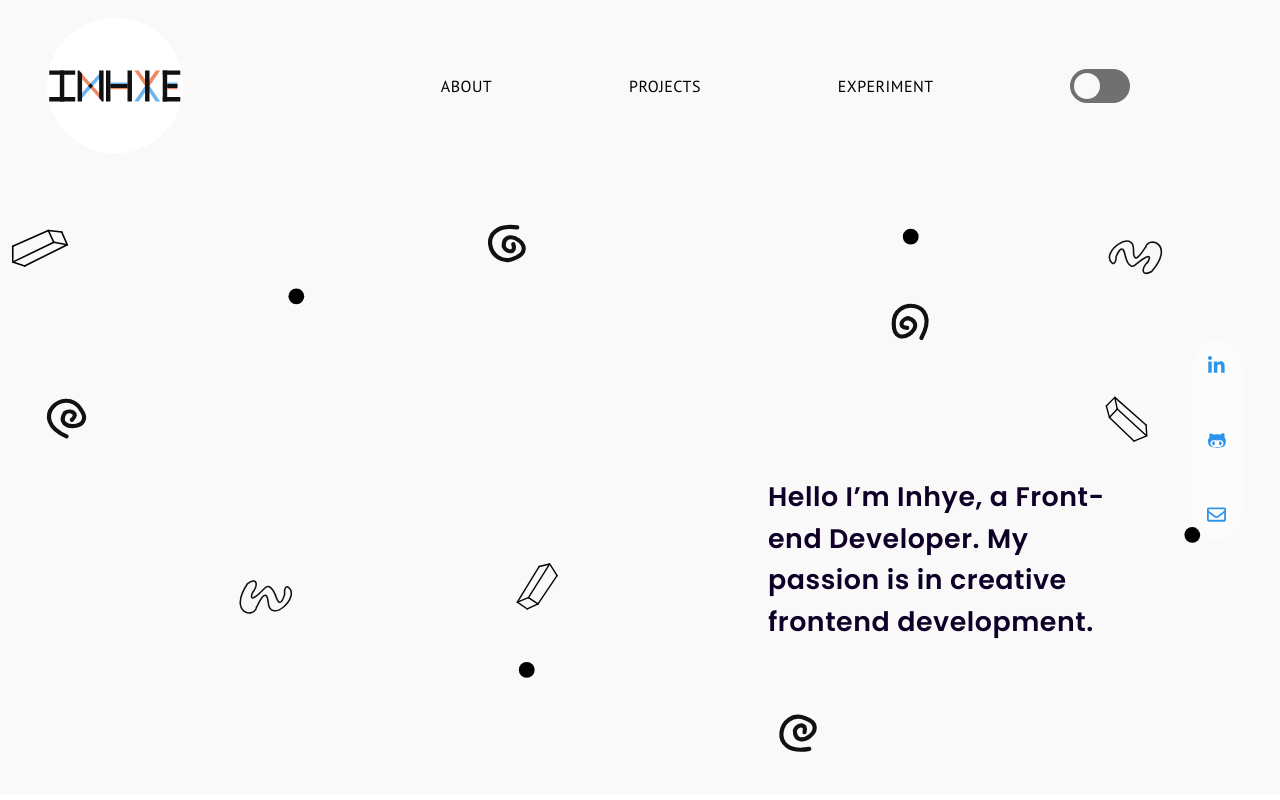
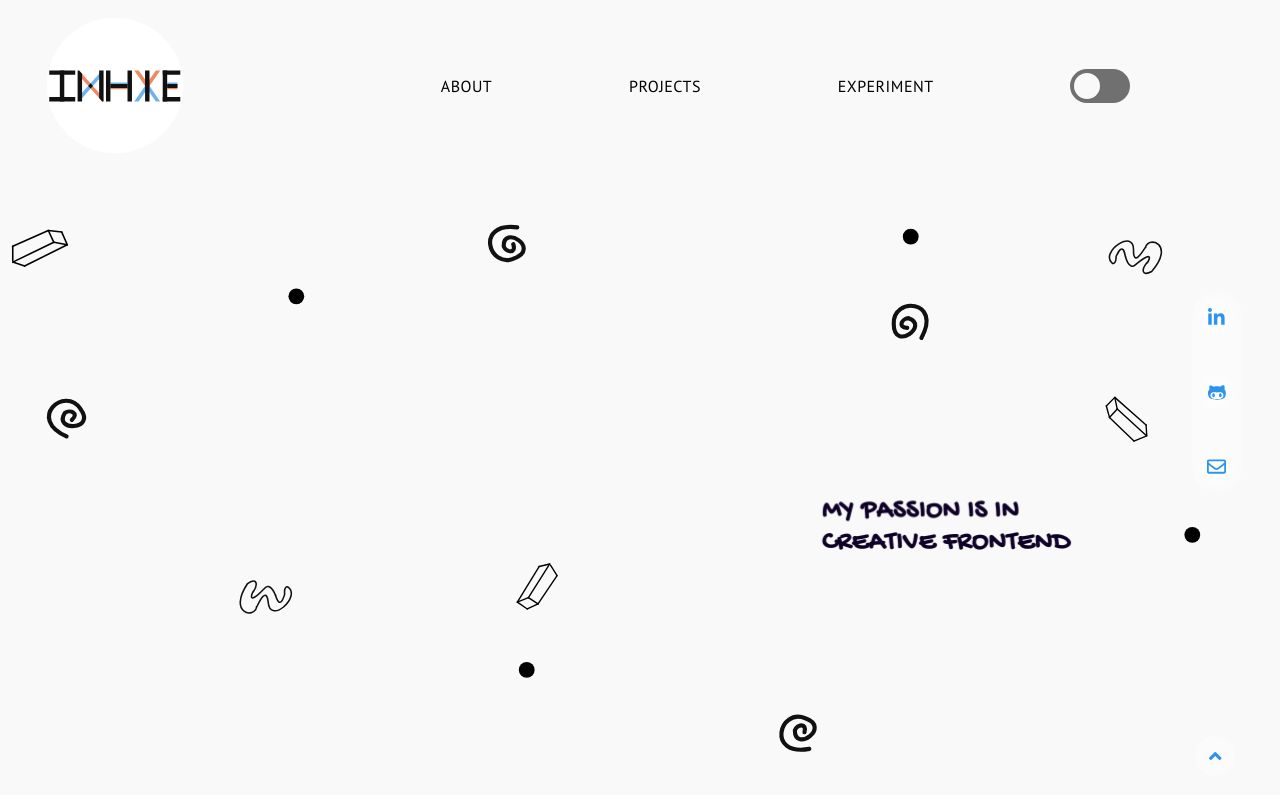
Before and after one commit to inhyechoi/inhyechoi-portfolio, a React (Create React App) app: page /about in a window 1280 px wide. Shown: the top 800 px of the page. Built offline with nearby package versions, Linux system fonts and the light colour scheme.

Commit message:
added scrolltop component, style header in about.js

```diff
--- a/src/App.js
+++ b/src/App.js
@@ -5,6 +5,7 @@ import About from './Components/Home/About.js';
 import Projects from './Components/Home/Projects.js';
 import Experiment from './Components/Home/Experiment.js';
 import Footer from './Components/Footer/Footer.js';
+import ScrollTop from './Components/ScrollTop/ScrollTop';
 // import { BrowserRouter as Router, Link, Route, Switch } from 'react-router';
 
 
@@ -18,6 +19,7 @@ import './Components/Home/Projects.scss';
 import './Components/Home/Experiment.scss';
 import './Components/LoginPage/LoginBox.scss';
 import './Components/Footer/Footer.scss';
+import './Components/ScrollTop/ScrollTop.scss';
 import './mixins.scss';
 import './variables.scss';
 import './Style/fonts.scss';
@@ -36,6 +38,7 @@ const App = () => {
         <div className="App">
             <Header />
             <SocialMedia />
+            <ScrollTop />
             <div className="middle">
             </div>
             {/* <Router>
--- /dev/null
+++ b/src/Components/ScrollTop/ScrollTop.js
@@ -0,0 +1,19 @@
+import React from 'react';
+import { FontAwesomeIcon } from '@fortawesome/react-fontawesome';
+import {  faAngleUp } from '@fortawesome/free-solid-svg-icons';
+
+import './ScrollTop.scss';
+
+const ScrollTop = () => {
+    return(
+        <>
+        <div className="scrollTopBar">
+            <button onClick={() => window.scrollTo({top: 0, behavior: 'smooth'})}>
+                <FontAwesomeIcon className="fa fa-a-up" icon={faAngleUp} />
+            </button>
+        </div>
+        </>
+    );
+}
+
+export default ScrollTop
--- /dev/null
+++ b/src/Components/ScrollTop/ScrollTop.scss
@@ -0,0 +1,34 @@
+@import '../../variables.scss';
+@import '../../mixins.scss';
+
+.scrollTopBar{
+    position: fixed;
+    right: 3.5%;
+    bottom: 3%;
+
+    @include mobile{
+        display: none;
+    }
+    @include tablet{
+        display: block;
+    }
+    button{
+        background-color: rgba(253, 253, 253, 0.3);
+        height: 40px;
+        width: 40px;
+        border-radius: 50%;
+        margin-bottom: 2em;
+        outline: none;
+        @include tablet{
+            margin-bottom: 0;
+        }
+    }
+}
+
+.scrollTopBar .fa{
+    color: $secondary-blue;
+}
+
+.scrollTopBar .fa-a-up{
+    font-size: 1.5em;
+}
--- a/src/Components/SocialMedia/SocialMedia.scss
+++ b/src/Components/SocialMedia/SocialMedia.scss
@@ -4,7 +4,7 @@
     background-color: rgba(253, 253, 253, 0.3);
     position: fixed;
     right: 3%;
-    top: 42.5%;
+    top: 36.5%;
     height: 200px;
     width: 50px;
     display: flex;
--- a/src/Style/fonts.scss
+++ b/src/Style/fonts.scss
@@ -1,2 +1,3 @@
 @import url('https://fonts.googleapis.com/css2?family=Poppins:wght@500;600;700&display=swap');
 @import url('https://fonts.googleapis.com/css2?family=PT+Sans&display=swap');
+@import url('https://fonts.googleapis.com/css2?family=Gochi+Hand&display=swap');
--- a/src/components/Home/About.js
+++ b/src/components/Home/About.js
@@ -146,7 +146,15 @@ const About = () => {
                 </g>
                 <foreignObject x="60%" y="70%" width="300" height="400" className="aboutHeader">
                     <div xmlns="https://www.w3.org/TR/SVG/">
-                        <h2>Hello I’m Inhye, a Front-end Developer. My passion is in creative frontend development.</h2>
+                        <h1 class="title">
+                            <span>Hello I’m Inhye,a  </span>
+                            <span>Front-end Developer.</span>
+                        </h1>
+                        <h2 class="title">
+                            <span>My passion is in </span>
+                            <span>creative frontend </span>
+                        <span>development</span>
+                        </h2>
                     </div>
                 </foreignObject>
             </svg>
--- a/src/components/Home/About.scss
+++ b/src/components/Home/About.scss
@@ -2,25 +2,110 @@
 @import '../../mixins.scss';
 
 .aboutHeader {
+    position: relative;
     transform: translate(-24%, 100px);
     width: 600px;
-    h2{
+
+    h1,h2{
         font-size: 3.3em;
+        text-transform: uppercase;
+        font-family: $main-alternate-font;
+
     }
-    @include mobile{
+    @include mobile {
         transform: translate(-24%, 0);
     }
+
     @include tablet {
         width: 375px;
         transform: translate(0, -10%);
-        h2{
+
+        h1,h2 {
             font-size: 2em;
         }
     }
+
     @include desktopLg{
-        h2{
+        h1,h2{
             font-size: 1.7em;
         }
+    }
+
+    h1,
+    h2 {
+        span {
+            width: 100%;
+            float: left;
+            color: $primary-dark-color;
+            clip-path: polygon(100% 0, 100% 100%, 0 100%, 0 80%);
+            transform: translateY(-50px);
+            opacity: 0;
+          }
+    }
+    h1 span{
+        animation: aboutTitleMotion 3s ease;
+    }
+    h2 span{
+        animation: aboutTitleMotion 3s ease;
+    }
+
+    h1 span {
+        animation-delay: 0.6s;
+
+        &:first-child {
+            animation-delay: 0.7s;
+
+        }
+
+        &:last-child {
+            color: $secondary-orange;
+            animation-delay: 0.5s;
+        }
+    }
+    h2{
+        top: 0;
+        position: absolute;
+
+        span{
+          animation-delay: 4.1s;
+
+          &:first-child{
+            animation-delay: 4.2s;
+
+          }
+
+          &:last-child{
+            color: $secondary-orange;
+            animation-delay: 5s;
+          }
+        }
+    }
+}
+
+/*Credit to Robin Treur*/
+@keyframes aboutTitleMotion {
+    0% {
+        transform: translateY(-50px);
+        opacity: 0;
+        clip-path: polygon(100% 7%, 100% 150%, 0 100%, 0 80%);
+    }
+
+    20% {
+        transform: translateY(0);
+        opacity: 1;
+        clip-path: polygon(100% 7%, 150% 100%, 0 100%, 0 10%);
+    }
+
+    80% {
+        transform: translateY(0);
+        opacity: 1;
+        clip-path: polygon(100% 7%, 150% 100%, 0 100%, 0 10%);
+    }
+
+    100% {
+        transform: translateY(50px);
+        opacity: 0;
+        clip-path: polygon(100% 7%, 150% -0%, 0 100%, 0 100%);
     }
 }
 
@@ -28,9 +113,11 @@
     background-color: $secondary-white;
     width: 100vw;
     height: 80vh;
-    @include mobile{
+
+    @include mobile {
         height: 600px !important;
     }
+
     @include desktop {
         height: auto !important;
     }
--- a/src/variables.scss
+++ b/src/variables.scss
@@ -32,6 +32,7 @@ $text: #fafafa;
 
 $main-font: "Poppins", sans-serif;
 $secondary-font: "PT Sans", sans-serif;
+$main-alternate-font: 'Gochi Hand', sans-serif;
 $font-color: #131313;
 $heading-color: #2b2525;
 
```
